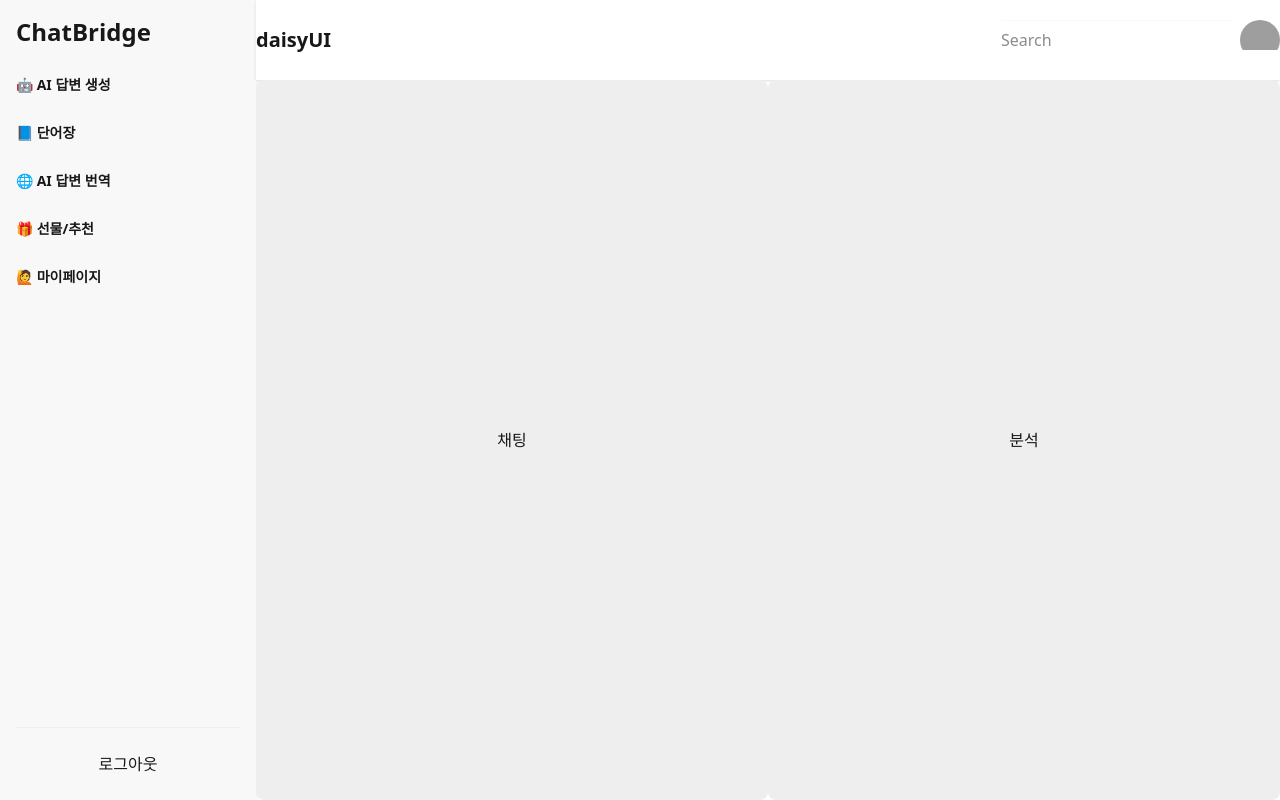
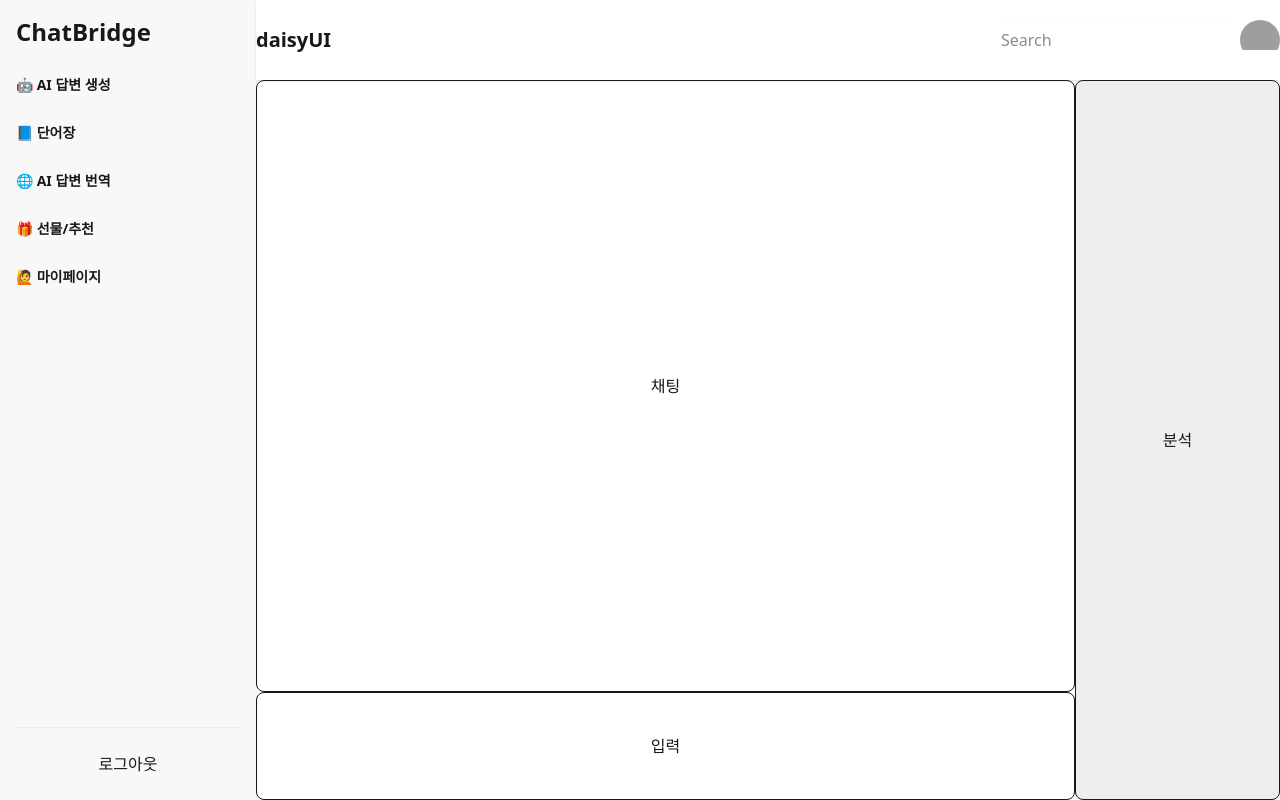
Before and after one commit to junsgi/ChatBridge, a React (Vite) app in the folder front/: page /main in a window 1280 px wide. Built offline with nearby package versions, Linux system fonts and the light colour scheme; grey boxes are pictures that could not be loaded.

Commit message:
insert chating layout

```diff
--- a/front/src/modules/MainPage.jsx
+++ b/front/src/modules/MainPage.jsx
@@ -11,17 +11,33 @@ const MainPage = () => {
                 </div>
 
                 <div name="vertical divider" className="flex w-full flex-col">
+
+                    {/* Navbar */}
                     <div className="card grid h-20 place-items-center">
                         <div className="card grid h-20 w-full">
                             <Nav />
                         </div>
                     </div>
+
+                    {/* content */}
                     <div className="card grid h-full place-items-center">
 
-                        <div name = "input and analysis" className="flex w-full h-full">
-                            <div className="card bg-base-300 rounded-box grid w-full h-full place-items-center">채팅</div>
-                            <div className="card bg-base-300 rounded-box grid w-full h-full place-items-center">분석</div>
+                        {/* 채팅, 감정분석 레이아웃 */}
+                        <div name="input and analysis" className="flex w-full h-full">
+
+                            {/* 채팅 레이아웃 */}
+                            <div className="card grid w-[80%] h-full">
+                                <div className="flex flex-col w-full">
+                                    <div className="card border grid h-[85%] place-items-center">채팅</div>
+                                    <div className="card border grid h-[15%] place-items-center">입력</div>
+                                </div>
+
+                            </div>
+
+                            {/* 감정분석 레이아웃 */}
+                            <div className="card bg-base-300 border grid w-[20%] h-full place-items-center">분석</div>
                         </div>
+
                     </div>
 
                 </div> {/** vertical divider */}
```
